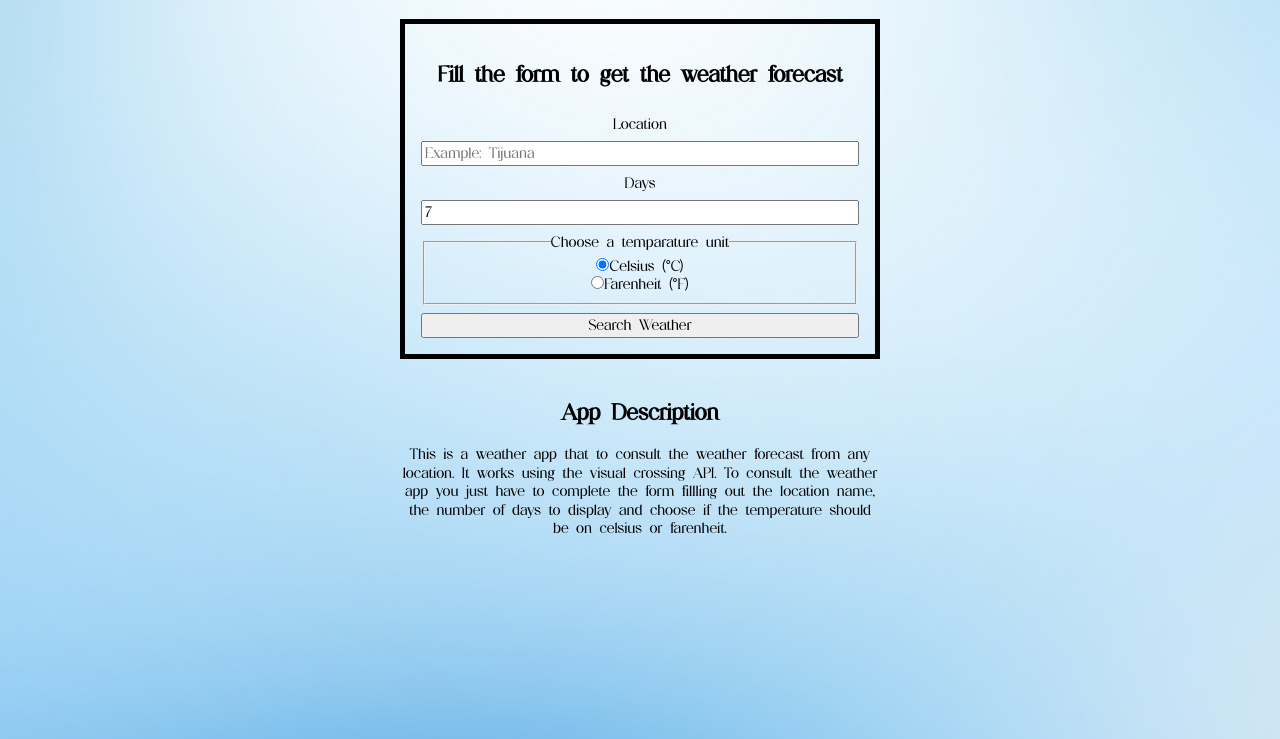
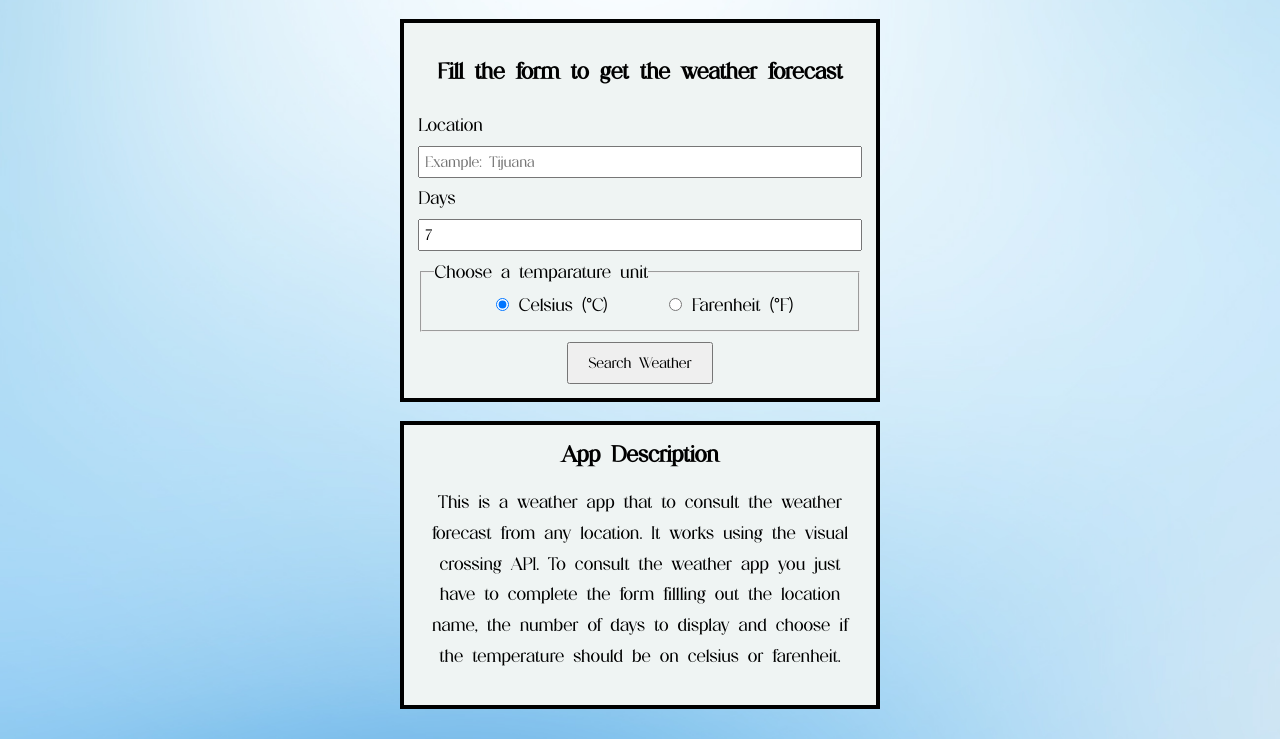
Before and after one commit to isi-code/odin-weather-app, a website built with webpack: page src/index.html in a window 1280 px wide. Shown: the part 61-800 px from the top of the page. Built offline with nearby package versions, Linux system fonts and the light colour scheme; no server answers.

Commit message:
Add basic styling to main form

```diff
--- a/src/css/styles.css
+++ b/src/css/styles.css
@@ -32,7 +32,58 @@ body {
 form {
   display: flex;
   flex-direction: column;
-  gap: 0.5rem;
-  padding: 1rem;
-  border: 5px solid black;
+  gap: 0.6rem;
+  padding: 0.9rem;
+  background-color: rgb(239, 244, 243);
+  border: 0.3rem solid black;
 }
+
+form label, fieldset legend {
+  font-size: 1.2rem;
+  text-align: left;
+}
+
+form input{
+  padding: 0.3rem;
+}
+
+button{
+  padding: 0.6rem 1.2rem;
+  margin: auto;
+  cursor:pointer;
+}
+
+fieldset div.tempMetric {
+  display: flex;
+  flex-flow: row wrap;
+  justify-content: space-evenly;
+}
+
+form label, fieldset input[type=radio] {
+  cursor: pointer;
+}
+
+fieldset input[type=radio] {
+  margin: .6rem;
+}
+
+.forecastSect > div:first-of-type {
+  background-color: rgb(239, 244, 243);
+  border: 0.3rem solid black;
+  padding: 0.9rem;
+}
+
+.forecastSect h2 {
+  margin-top: 0;
+}
+
+.forecastSect p {
+  font-size: 1.2rem;
+  line-height: 1.6;
+}
+
+/*
+.cardsCont{
+  display:flex;
+  justify-content: center;
+} */
```
